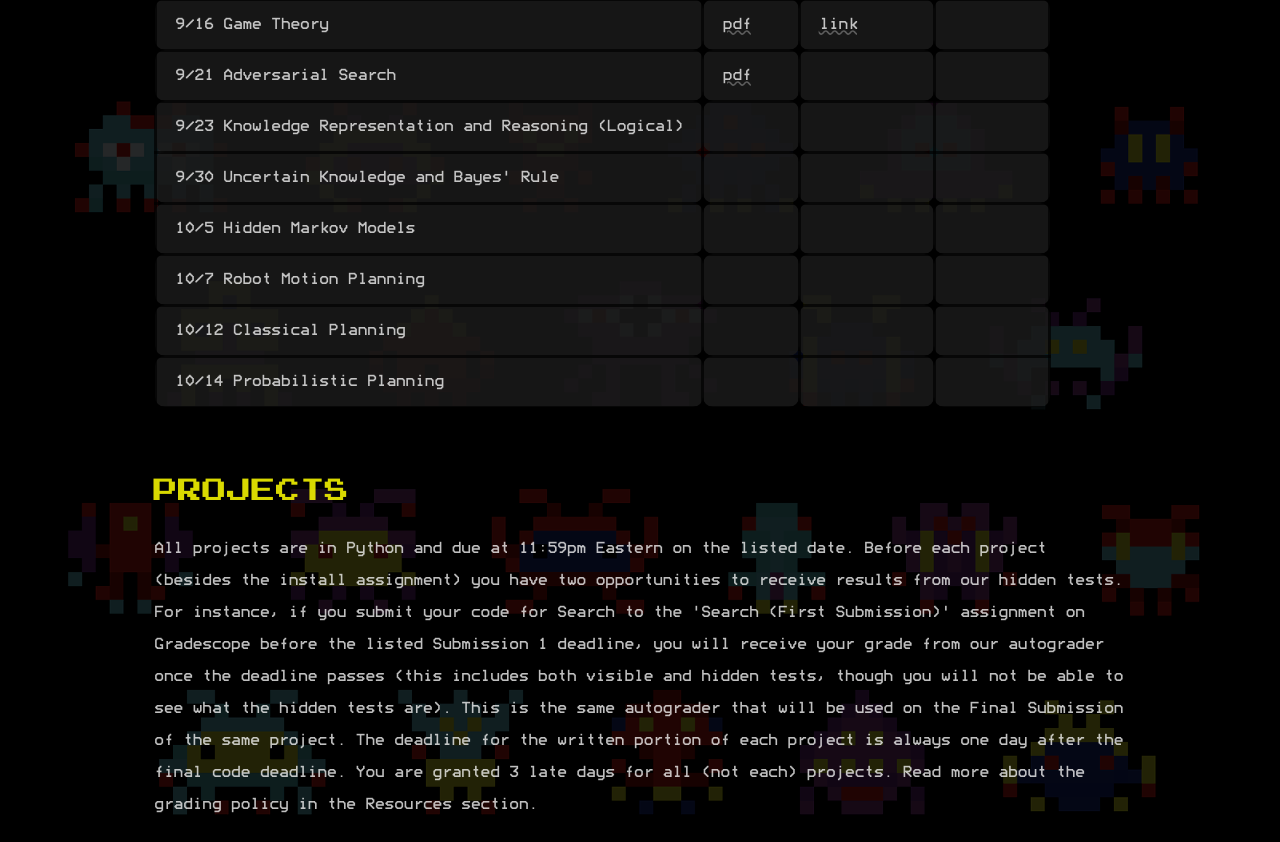
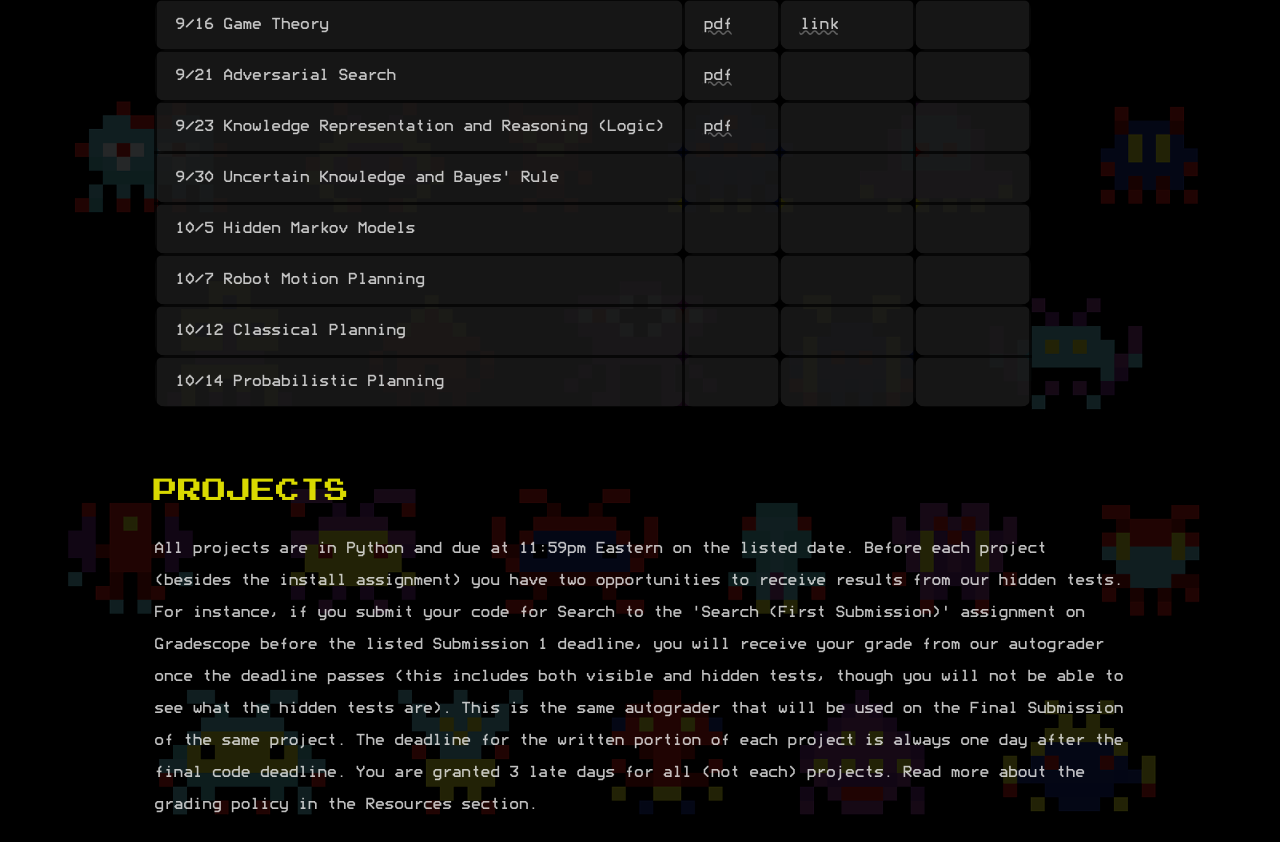
Before and after one commit to neilramaswamy/cs1410-website, a Next.js app: page / in a window 1280 px wide. Shown: the part 1604-2446 px from the top of the page. Built offline with nearby package versions, Linux system fonts and the light colour scheme.

Commit message:
day 5 slides

```diff
--- a/pages/index.tsx
+++ b/pages/index.tsx
@@ -74,8 +74,8 @@ const Home = (): JSX.Element => {
                                 <td></td>
                             </tr>
                             <tr>
-                                <td>9/23 Knowledge Representation and Reasoning (Logical)</td>
-                                <td></td>
+                                <td>9/23 Knowledge Representation and Reasoning (Logic)</td>
+                                <td><a href='/slides/1410_5.pdf' target="_blank">pdf</a></td>
                                 <td></td>
                                 <td></td>
                             </tr>
```
Also changed, not shown: 1 other file (tests, documents, lock files or other folders).
